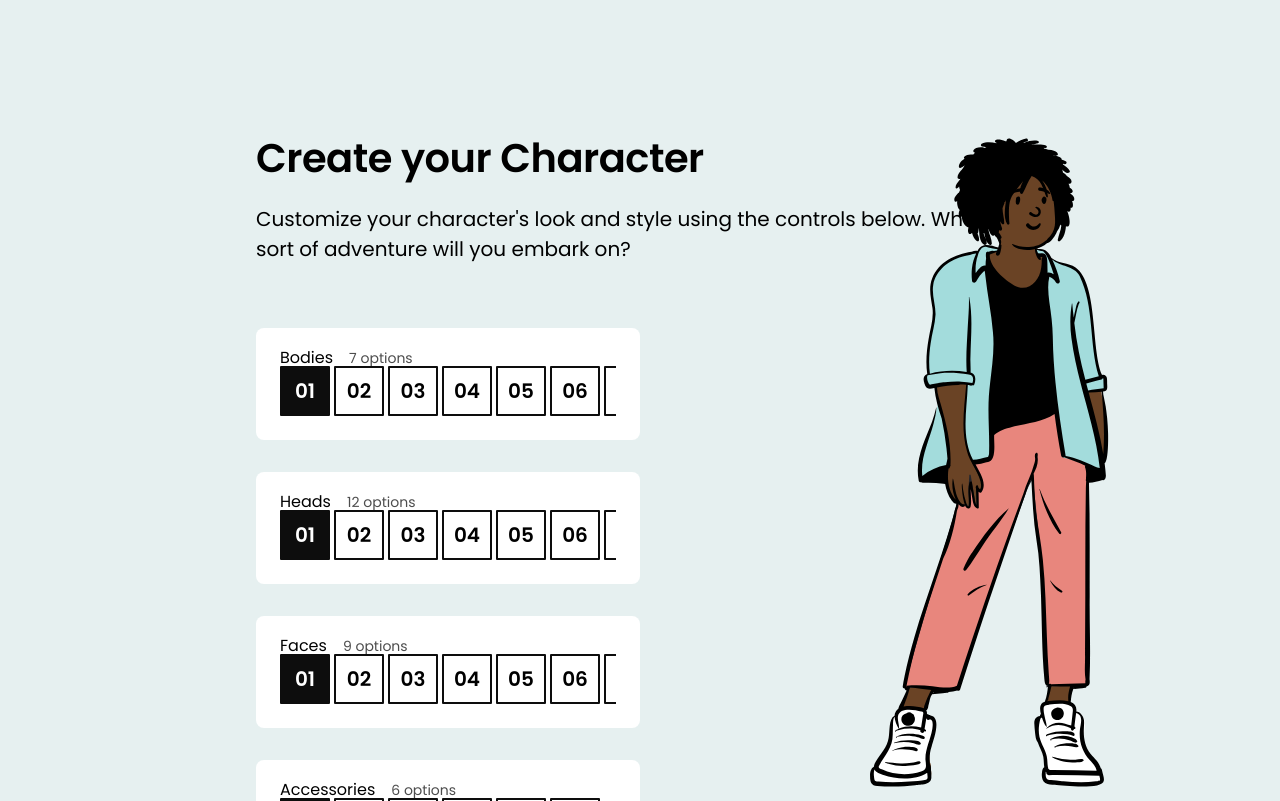
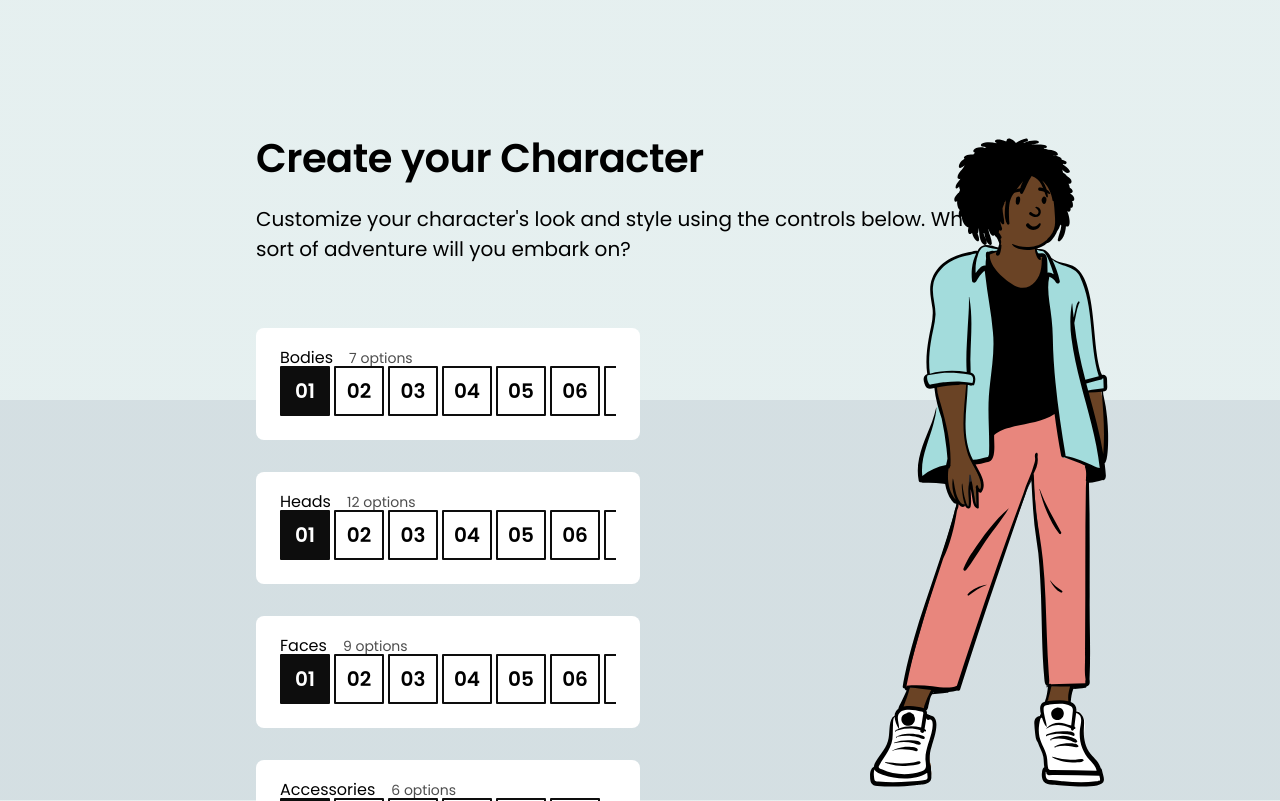
Before and after one commit to JayDouglass/character-creator, a React (Vite) app: page / in a window 1280 px wide. Shown: the top 801 px of the page. Built offline with nearby package versions, Linux system fonts and the light colour scheme.

Commit message:
exercise 4: two-tone fixed background

```diff
--- a/src/index.css
+++ b/src/index.css
@@ -9,7 +9,8 @@ body,
 }
 
 body {
-  background-color: hsl(180deg, 25%, 92%);
+  /* background-color: hsl(180deg, 25%, 92%); */
+  background: linear-gradient(to bottom, hsl(180deg, 25%, 92%) 50%, hsl(195deg, 20%, 86%) 50%) fixed;
   margin: 0;
 }
 
```
